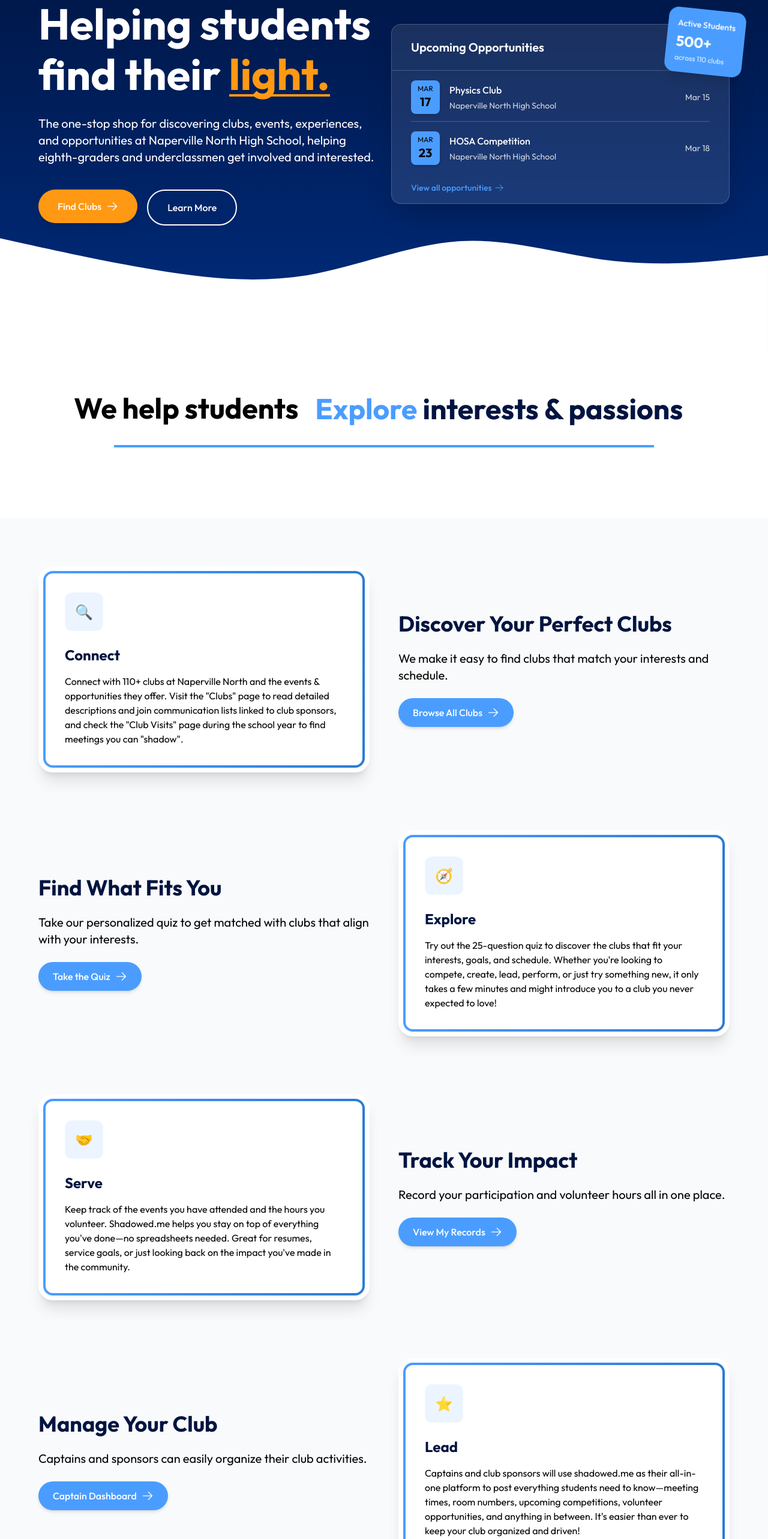
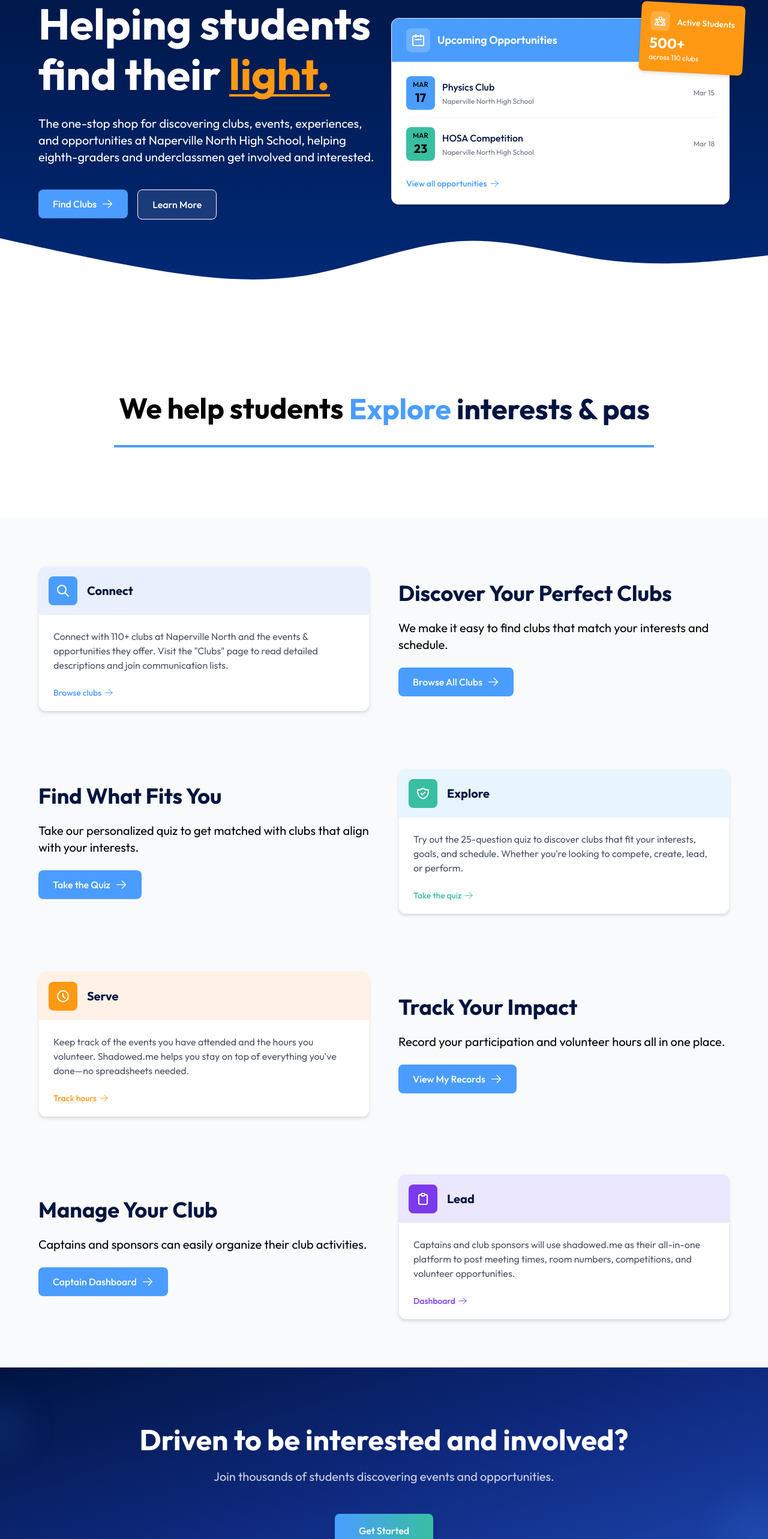
Before and after one commit to thetinfoilhat/shadowed.me, a Next.js app in the folder shadowed.me/: page / in a window 1280 px wide. Shown: the part 197-2763 px from the top of the page at 60% size. Built offline with nearby package versions, Linux system fonts and the light colour scheme; no server answers.

Commit message:
landing page cards

```diff
--- a/shadowed.me/src/app/page.tsx
+++ b/shadowed.me/src/app/page.tsx
@@ -31,14 +31,14 @@ export default function Home() {
 
               <div className="flex flex-col sm:flex-row gap-4">
                 <Link href="/clubs">
-                  <button className="px-8 py-4 bg-[#FF9913] text-white font-medium rounded-full flex items-center justify-center hover:bg-[#e68a10] transition-colors shadow-lg">
+                  <button className="px-6 py-3 bg-[#4A9DFF] text-white font-medium rounded-lg flex items-center justify-center hover:bg-[#2A7CD3] transition-colors shadow-sm">
                     Find Clubs
                     <ArrowRightIcon className="w-5 h-5 ml-2" />
                   </button>
                 </Link>
 
                 <Link href="/about">
-                  <button className="px-8 py-4 bg-transparent border-2 border-white text-white font-medium rounded-full flex items-center justify-center hover:bg-white/10 transition-colors">
+                  <button className="px-6 py-3 bg-white/10 border border-white text-white font-medium rounded-lg flex items-center justify-center hover:bg-white/20 transition-colors">
                     Learn More
                   </button>
                 </Link>
@@ -49,41 +49,46 @@ export default function Home() {
             <div className="hidden lg:block">
               <div className="relative w-full">
                 {/* Main Feature Card */}
-                <div className="bg-white/10 backdrop-blur-sm rounded-2xl shadow-2xl overflow-hidden border border-white/20">
-                  <div className="px-8 py-6 border-b border-white/20">
-                    <h3 className="text-white text-xl font-semibold">
+                <div className="bg-white rounded-xl shadow-md overflow-hidden border border-[#E5EEFF] hover:shadow-lg transition-all">
+                  <div className="bg-[#4A9DFF] px-6 py-4 flex items-center">
+                    <div className="w-10 h-10 bg-white/20 text-white flex items-center justify-center rounded-lg mr-3">
+                      <svg xmlns="http://www.w3.org/2000/svg" className="h-6 w-6" fill="none" viewBox="0 0 24 24" stroke="currentColor">
+                        <path strokeLinecap="round" strokeLinejoin="round" strokeWidth={2} d="M8 7V3m8 4V3m-9 8h10M5 21h14a2 2 0 002-2V7a2 2 0 00-2-2H5a2 2 0 00-2 2v12a2 2 0 002 2z" />
+                      </svg>
+                    </div>
+                    <h3 className="text-white text-lg font-semibold">
                       Upcoming Opportunities
                     </h3>
                   </div>
 
-                  <div className="px-8 py-4">
+                  <div className="p-6">
                     <div className="space-y-4">
-                      <div className="flex items-center justify-between border-b border-white/20 pb-3">
-                        <div className="flex items-center gap-4">
-                          <div className="bg-[#4A9DFF] p-2 rounded-lg text-white flex flex-col items-center justify-center w-12 h-14 shadow-md">
-                            <span className="text-xs">MAR</span>
+                      <div className="flex items-center justify-between border-b border-gray-100 pb-3">
+                        <div className="flex items-center gap-3">
+                          <div className="bg-[#4A9DFF] p-2 rounded-lg text-white flex flex-col items-center justify-center w-12 h-14 shadow-sm">
+                            <span className="text-xs font-medium">MAR</span>
                             <span className="text-xl font-bold">17</span>
                           </div>
                           <div>
-                            <div className="text-white font-medium">Physics Club</div>
-                            <div className="text-white/80 text-sm mt-1">Naperville North High School</div>
+                            <div className="text-[#001440] font-medium">Physics Club</div>
+                            <div className="text-gray-500 text-xs mt-1">Naperville North High School</div>
                           </div>
                         </div>
-                        <div className="text-white/80 text-sm">Mar 15</div>
+                        <div className="text-gray-500 text-xs">Mar 15</div>
                       </div>
 
                       <div className="flex items-center justify-between pb-3">
-                        <div className="flex items-center gap-4">
-                          <div className="bg-[#4A9DFF] p-2 rounded-lg text-white flex flex-col items-center justify-center w-12 h-14 shadow-md">
-                            <span className="text-xs">MAR</span>
+                        <div className="flex items-center gap-3">
+                          <div className="bg-[#38BFA1] p-2 rounded-lg text-white flex flex-col items-center justify-center w-12 h-14 shadow-sm">
+                            <span className="text-xs font-medium">MAR</span>
                             <span className="text-xl font-bold">23</span>
                           </div>
                           <div>
-                            <div className="text-white font-medium">HOSA Competition</div>
-                            <div className="text-white/80 text-sm mt-1">Naperville North High School</div>
+                            <div className="text-[#001440] font-medium">HOSA Competition</div>
+                            <div className="text-gray-500 text-xs mt-1">Naperville North High School</div>
                           </div>
                         </div>
-                        <div className="text-white/80 text-sm">Mar 18</div>
+                        <div className="text-gray-500 text-xs">Mar 18</div>
                       </div>
                     </div>
 
@@ -95,10 +100,17 @@ export default function Home() {
                 </div>
 
                 {/* Stats Card */}
-                <div className="absolute -top-6 -right-6 bg-[#4A9DFF] rounded-2xl p-4 shadow-xl transform rotate-6">
-                  <div className="text-white text-sm font-medium">Active Students</div>
-                  <div className="text-white text-2xl font-bold mt-1">500+</div>
-                  <div className="text-white/90 text-xs mt-1">across 110 clubs</div>
+                <div className="absolute -top-6 -right-6 bg-[#FF9913] rounded-lg p-4 shadow-md rotate-3 hover:rotate-0 transition-all duration-300">
+                  <div className="flex items-center gap-3 mb-1">
+                    <div className="w-8 h-8 bg-white/20 text-white flex items-center justify-center rounded-md">
+                      <svg xmlns="http://www.w3.org/2000/svg" className="h-5 w-5" fill="none" viewBox="0 0 24 24" stroke="currentColor">
+                        <path strokeLinecap="round" strokeLinejoin="round" strokeWidth={2} d="M17 20h5v-2a3 3 0 00-5.356-1.857M17 20H7m10 0v-2c0-.656-.126-1.283-.356-1.857M7 20H2v-2a3 3 0 015.356-1.857M7 20v-2c0-.656.126-1.283.356-1.857m0 0a5.002 5.002 0 019.288 0M15 7a3 3 0 11-6 0 3 3 0 016 0zm6 3a2 2 0 11-4 0 2 2 0 014 0zM7 10a2 2 0 11-4 0 2 2 0 014 0z" />
+                      </svg>
+                    </div>
+                    <div className="text-white text-sm font-medium">Active Students</div>
+                  </div>
+                  <div className="text-white text-2xl font-bold">500+</div>
+                  <div className="text-white/90 text-xs font-medium">across 110 clubs</div>
                 </div>
               </div>
             </div>
@@ -124,11 +136,11 @@ export default function Home() {
               transition={{ duration: 0.6 }}
               className="flex flex-wrap justify-center items-center"
             >
-              <h2 className="text-3xl sm:text-4xl md:text-5xl font-bold text-[#001440] inline-flex items-center justify-center w-full">
+              <h2 className="text-3xl sm:text-4xl md:text-5xl font-bold text-[#001440] flex flex-wrap items-center justify-center">
                 <span>We help students</span>&nbsp;
 
                 {/* Inline Text Carousel */}
-                <span className="relative inline-block h-[60px] sm:h-[72px] overflow-hidden align-bottom" style={{ minWidth: '650px', maxWidth: '800px', transform: 'translateY(13px)' }}>
+                <span className="relative inline-block h-[60px] sm:h-[72px] overflow-hidden" style={{ minWidth: '500px', maxWidth: '700px', transform: 'translateY(13px)' }}>
                   {[
                     { text: "Connect curiosity to action", color: "#4A9DFF" },
                     { text: "Explore interests & passions", color: "#4A9DFF" },
@@ -164,7 +176,7 @@ export default function Home() {
                 </span>
               </h2>
               <div className="w-full mt-3">
-                <span className="inline-block h-1 bg-[#4A9DFF] w-[650px] sm:w-[750px] md:w-[900px]"></span>
+                <span className="inline-block h-1 bg-[#4A9DFF] w-full max-w-[900px]"></span>
               </div>
             </motion.div>
           </div>
@@ -182,16 +194,26 @@ export default function Home() {
               transition={{ duration: 0.6 }}
               className="order-2 lg:order-1"
             >
-              <div className="p-2 bg-white shadow-xl rounded-3xl">
-                <div className="rounded-2xl overflow-hidden bg-gradient-to-r from-[#4A9DFF] to-[#2A7CD3] p-1">
-                  <div className="bg-white rounded-xl p-8">
-                    <div className="w-16 h-16 bg-[#4A9DFF]/10 text-[#4A9DFF] flex items-center justify-center rounded-xl text-2xl mb-6">
-                      🔍
+              <div className="bg-white rounded-xl shadow-md overflow-hidden border border-[#E9EFFD] hover:shadow-lg transition-all">
+                <div className="flex flex-col h-full">
+                  <div className="bg-[#E9EFFD] p-4 flex items-center">
+                    <div className="w-12 h-12 bg-[#4A9DFF] text-white flex items-center justify-center rounded-lg shadow-sm">
+                      <svg xmlns="http://www.w3.org/2000/svg" className="h-6 w-6" fill="none" viewBox="0 0 24 24" stroke="currentColor">
+                        <path strokeLinecap="round" strokeLinejoin="round" strokeWidth={2} d="M21 21l-6-6m2-5a7 7 0 11-14 0 7 7 0 0114 0z" />
+                      </svg>
                     </div>
-                    <h3 className="text-2xl font-bold text-[#001440] mb-4">Connect</h3>
-                    <p className="text-[#000000]">
-                      Connect with 110+ clubs at Naperville North and the events & opportunities they offer. Visit the &quot;Clubs&quot; page to read detailed descriptions and join communication lists linked to club sponsors, and check the &quot;Club Visits&quot; page during the school year to find meetings you can &quot;shadow&quot;.
+                    <h3 className="text-xl font-bold text-[#001440] ml-4">Connect</h3>
+                  </div>
+                  <div className="p-6 flex-grow">
+                    <p className="text-gray-600">
+                      Connect with 110+ clubs at Naperville North and the events & opportunities they offer. Visit the "Clubs" page to read detailed descriptions and join communication lists.
                     </p>
+                  </div>
+                  <div className="px-6 pb-5">
+                    <Link href="/clubs" className="text-[#4A9DFF] text-sm font-medium flex items-center hover:underline">
+                      Browse clubs
+                      <ArrowRightIcon className="w-4 h-4 ml-1" />
+                    </Link>
                   </div>
                 </div>
               </div>
@@ -212,8 +234,8 @@ export default function Home() {
               </p>
               <Link href="/clubs">
                 <motion.button
-                  whileHover={{ scale: 1.05 }}
-                  className="px-6 py-3 bg-[#4A9DFF] text-white font-medium rounded-full flex items-center shadow-md"
+                  whileHover={{ scale: 1.02 }}
+                  className="px-6 py-3 bg-[#4A9DFF] text-white font-medium rounded-lg flex items-center shadow-sm"
                 >
                   Browse All Clubs
                   <ArrowRightIcon className="w-5 h-5 ml-2" />
@@ -224,7 +246,7 @@ export default function Home() {
 
           <div className="grid grid-cols-1 lg:grid-cols-2 gap-12 items-center mb-24">
             <motion.div
-              initial={{ opacity: 0, x: 20 }}
+              initial={{ opacity: 0, x: -20 }}
               whileInView={{ opacity: 1, x: 0 }}
               viewport={{ once: true }}
               transition={{ duration: 0.6 }}
@@ -237,8 +259,8 @@ export default function Home() {
               </p>
               <Link href="/what-fits-you">
                 <motion.button
-                  whileHover={{ scale: 1.05 }}
-                  className="px-6 py-3 bg-[#4A9DFF] text-white font-medium rounded-full flex items-center shadow-md"
+                  whileHover={{ scale: 1.02 }}
+                  className="px-6 py-3 bg-[#4A9DFF] text-white font-medium rounded-lg flex items-center shadow-sm"
                 >
                   Take the Quiz
                   <ArrowRightIcon className="w-5 h-5 ml-2" />
@@ -252,16 +274,26 @@ export default function Home() {
               viewport={{ once: true }}
               transition={{ duration: 0.6 }}
             >
-              <div className="p-2 bg-white shadow-xl rounded-3xl">
-                <div className="rounded-2xl overflow-hidden bg-gradient-to-r from-[#4A9DFF] to-[#2A7CD3] p-1">
-                  <div className="bg-white rounded-xl p-8">
-                    <div className="w-16 h-16 bg-[#4A9DFF]/10 text-[#4A9DFF] flex items-center justify-center rounded-xl text-2xl mb-6">
-                      🧭
+              <div className="bg-white rounded-xl shadow-md overflow-hidden border border-[#E7F5FF] hover:shadow-lg transition-all">
+                <div className="flex flex-col h-full">
+                  <div className="bg-[#E7F5FF] p-4 flex items-center">
+                    <div className="w-12 h-12 bg-[#38BFA1] text-white flex items-center justify-center rounded-lg shadow-sm">
+                      <svg xmlns="http://www.w3.org/2000/svg" className="h-6 w-6" fill="none" viewBox="0 0 24 24" stroke="currentColor">
+                        <path strokeLinecap="round" strokeLinejoin="round" strokeWidth={2} d="M9 12l2 2 4-4m5.618-4.016A11.955 11.955 0 0112 2.944a11.955 11.955 0 01-8.618 3.04A12.02 12.02 0 003 9c0 5.591 3.824 10.29 9 11.622 5.176-1.332 9-6.03 9-11.622 0-1.042-.133-2.052-.382-3.016z" />
+                      </svg>
                     </div>
-                    <h3 className="text-2xl font-bold text-[#001440] mb-4">Explore</h3>
-                    <p className="text-[#000000]">
-                      Try out the 25-question quiz to discover the clubs that fit your interests, goals, and schedule. Whether you&apos;re looking to compete, create, lead, perform, or just try something new, it only takes a few minutes and might introduce you to a club you never expected to love!
+                    <h3 className="text-xl font-bold text-[#001440] ml-4">Explore</h3>
+                  </div>
+                  <div className="p-6 flex-grow">
+                    <p className="text-gray-600">
+                      Try out the 25-question quiz to discover clubs that fit your interests, goals, and schedule. Whether you're looking to compete, create, lead, or perform.
                     </p>
+                  </div>
+                  <div className="px-6 pb-5">
+                    <Link href="/what-fits-you" className="text-[#38BFA1] text-sm font-medium flex items-center hover:underline">
+                      Take the quiz
+                      <ArrowRightIcon className="w-4 h-4 ml-1" />
+                    </Link>
                   </div>
                 </div>
               </div>
@@ -276,16 +308,26 @@ export default function Home() {
               transition={{ duration: 0.6 }}
               className="order-2 lg:order-1"
             >
-              <div className="p-2 bg-white shadow-xl rounded-3xl">
-                <div className="rounded-2xl overflow-hidden bg-gradient-to-r from-[#4A9DFF] to-[#2A7CD3] p-1">
-                  <div className="bg-white rounded-xl p-8">
-                    <div className="w-16 h-16 bg-[#4A9DFF]/10 text-[#4A9DFF] flex items-center justify-center rounded-xl text-2xl mb-6">
-                      🤝
+              <div className="bg-white rounded-xl shadow-md overflow-hidden border border-[#FFF1E6] hover:shadow-lg transition-all">
+                <div className="flex flex-col h-full">
+                  <div className="bg-[#FFF1E6] p-4 flex items-center">
+                    <div className="w-12 h-12 bg-[#FF9913] text-white flex items-center justify-center rounded-lg shadow-sm">
+                      <svg xmlns="http://www.w3.org/2000/svg" className="h-6 w-6" fill="none" viewBox="0 0 24 24" stroke="currentColor">
+                        <path strokeLinecap="round" strokeLinejoin="round" strokeWidth={2} d="M12 8v4l3 3m6-3a9 9 0 11-18 0 9 9 0 0118 0z" />
+                      </svg>
                     </div>
-                    <h3 className="text-2xl font-bold text-[#001440] mb-4">Serve</h3>
-                    <p className="text-[#000000]">
-                      Keep track of the events you have attended and the hours you volunteer. Shadowed.me helps you stay on top of everything you&apos;ve done—no spreadsheets needed. Great for resumes, service goals, or just looking back on the impact you&apos;ve made in the community.
+                    <h3 className="text-xl font-bold text-[#001440] ml-4">Serve</h3>
+                  </div>
+                  <div className="p-6 flex-grow">
+                    <p className="text-gray-600">
+                      Keep track of the events you have attended and the hours you volunteer. Shadowed.me helps you stay on top of everything you've done—no spreadsheets needed.
                     </p>
+                  </div>
+                  <div className="px-6 pb-5">
+                    <Link href="/my-visits" className="text-[#FF9913] text-sm font-medium flex items-center hover:underline">
+                      Track hours
+                      <ArrowRightIcon className="w-4 h-4 ml-1" />
+                    </Link>
                   </div>
                 </div>
               </div>
@@ -306,8 +348,8 @@ export default function Home() {
               </p>
               <Link href="/my-visits">
                 <motion.button
-                  whileHover={{ scale: 1.05 }}
-                  className="px-6 py-3 bg-[#4A9DFF] text-white font-medium rounded-full flex items-center shadow-md"
+                  whileHover={{ scale: 1.02 }}
+                  className="px-6 py-3 bg-[#4A9DFF] text-white font-medium rounded-lg flex items-center shadow-sm"
                 >
                   View My Records
                   <ArrowRightIcon className="w-5 h-5 ml-2" />
@@ -331,8 +373,8 @@ export default function Home() {
               </p>
               <Link href="/captain-dashboard">
                 <motion.button
-                  whileHover={{ scale: 1.05 }}
-                  className="px-6 py-3 bg-[#4A9DFF] text-white font-medium rounded-full flex items-center shadow-md"
+                  whileHover={{ scale: 1.02 }}
+                  className="px-6 py-3 bg-[#4A9DFF] text-white font-medium rounded-lg flex items-center shadow-sm"
                 >
                   Captain Dashboard
                   <ArrowRightIcon className="w-5 h-5 ml-2" />
@@ -346,16 +388,26 @@ export default function Home() {
               viewport={{ once: true }}
               transition={{ duration: 0.6 }}
             >
-              <div className="p-2 bg-white shadow-xl rounded-3xl">
-                <div className="rounded-2xl overflow-hidden bg-gradient-to-r from-[#4A9DFF] to-[#2A7CD3] p-1">
-                  <div className="bg-white rounded-xl p-8">
-                    <div className="w-16 h-16 bg-[#4A9DFF]/10 text-[#4A9DFF] flex items-center justify-center rounded-xl text-2xl mb-6">
-                      ⭐
+              <div className="bg-white rounded-xl shadow-md overflow-hidden border border-[#EBE7FF] hover:shadow-lg transition-all">
+                <div className="flex flex-col h-full">
+                  <div className="bg-[#EBE7FF] p-4 flex items-center">
+                    <div className="w-12 h-12 bg-[#7C3AED] text-white flex items-center justify-center rounded-lg shadow-sm">
+                      <svg xmlns="http://www.w3.org/2000/svg" className="h-6 w-6" fill="none" viewBox="0 0 24 24" stroke="currentColor">
+                        <path strokeLinecap="round" strokeLinejoin="round" strokeWidth={2} d="M9 5H7a2 2 0 00-2 2v12a2 2 0 002 2h10a2 2 0 002-2V7a2 2 0 00-2-2h-2M9 5a2 2 0 002 2h2a2 2 0 002-2M9 5a2 2 0 012-2h2a2 2 0 012 2" />
+                      </svg>
                     </div>
-                    <h3 className="text-2xl font-bold text-[#001440] mb-4">Lead</h3>
-                    <p className="text-[#000000]">
-                      Captains and club sponsors will use shadowed.me as their all-in-one platform to post everything students need to know—meeting times, room numbers, upcoming competitions, volunteer opportunities, and anything in between. It&apos;s easier than ever to keep your club organized and driven!
+                    <h3 className="text-xl font-bold text-[#001440] ml-4">Lead</h3>
+                  </div>
+                  <div className="p-6 flex-grow">
+                    <p className="text-gray-600">
+                      Captains and club sponsors will use shadowed.me as their all-in-one platform to post meeting times, room numbers, competitions, and volunteer opportunities.
                     </p>
+                  </div>
+                  <div className="px-6 pb-5">
+                    <Link href="/captain-dashboard" className="text-[#7C3AED] text-sm font-medium flex items-center hover:underline">
+                      Dashboard
+                      <ArrowRightIcon className="w-4 h-4 ml-1" />
+                    </Link>
                   </div>
                 </div>
               </div>
@@ -365,8 +417,12 @@ export default function Home() {
       </section>
 
       {/* CTA Section */}
-      <section className="py-24 bg-gradient-to-b from-[#002D80] to-[#001440]">
-        <div className="container mx-auto px-6 sm:px-8 lg:px-16 text-center">
+      <section className="py-24 bg-gradient-to-br from-[#001440] via-[#0F2A80] to-[#1F49B3]">
+        <div className="container mx-auto px-6 sm:px-8 lg:px-16 text-center relative">
+          {/* Decorative elements */}
+          <div className="absolute top-0 left-0 w-24 h-24 bg-blue-500/10 rounded-full -translate-x-1/2 -translate-y-1/2 blur-xl"></div>
+          <div className="absolute bottom-0 right-0 w-32 h-32 bg-[#4A9DFF]/10 rounded-full translate-x-1/3 translate-y-1/3 blur-xl"></div>
+
           <motion.h2
             initial={{ opacity: 0, y: 20 }}
             whileInView={{ opacity: 1, y: 0 }}
@@ -382,7 +438,7 @@ export default function Home() {
             whileInView={{ opacity: 1, y: 0 }}
             viewport={{ once: true }}
             transition={{ duration: 0.6, delay: 0.1 }}
-            className="text-xl text-white mb-10 max-w-2xl mx-auto"
+            className="text-xl text-white/80 mb-12 max-w-2xl mx-auto"
           >
             Join thousands of students discovering events and opportunities.
           </motion.p>
@@ -392,9 +448,10 @@ export default function Home() {
             whileInView={{ opacity: 1, y: 0 }}
             viewport={{ once: true }}
             transition={{ duration: 0.6, delay: 0.2 }}
+            className="relative z-10"
           >
             <Link href="/clubs">
-              <button className="px-10 py-5 bg-[#4A9DFF] text-white text-lg font-medium rounded-full hover:bg-[#2A7CD3] transition-colors shadow-lg">
+              <button className="px-10 py-4 bg-gradient-to-r from-[#4A9DFF] to-[#38BFA1] text-white text-base font-medium rounded-lg hover:from-[#38BFA1] hover:to-[#4A9DFF] transition-all duration-300 shadow-lg transform hover:scale-105">
                 Get Started
               </button>
             </Link>
```
